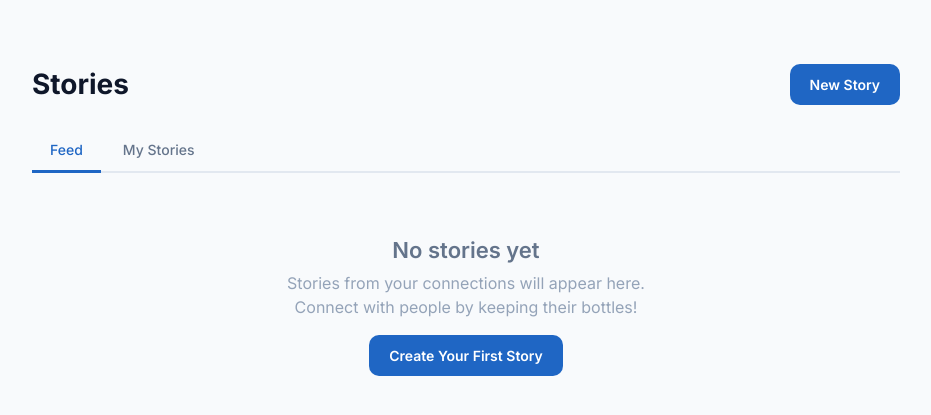
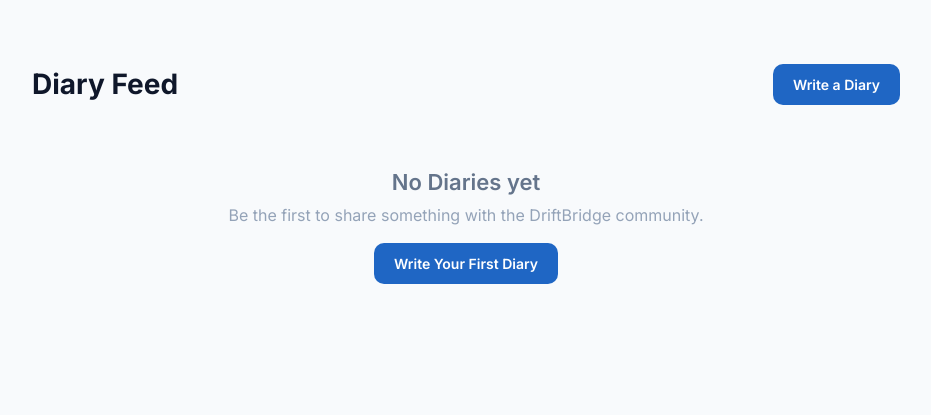
Before and after one commit to bhumika815/DriftBridge, a Flask app: template app/templates/story_feed.html in a window 1280 px wide. Shown: the part 65-480 px from the top of the page, without its empty margins (174-1105 px from the left). Run offline with Flask 3, Linux system fonts and the light colour scheme; the template is opened without the code that fills it, so the values that code supplies are empty; the visitor is signed in with stand-in values (Sample User, id 1).

Commit message:
Redesign diary feed

```diff
--- a/app/templates/story_feed.html
+++ b/app/templates/story_feed.html
@@ -1,7 +1,7 @@
 {% extends "base.html" %}
 
 {% block title %}
-Stories - DriftBridge
+Diary Feed - DriftBridge
 {% endblock %}
 
 {% block content %}
@@ -9,54 +9,155 @@ Stories - DriftBridge
 <div class="stories-container">
 
     <div class="stories-header">
-        <h1>Stories</h1>
+        <h1>Diary Feed</h1>
+
         <a href="{{ url_for('story.create_story') }}" class="btn btn-primary">
-            New Story
+            Write a Diary
         </a>
     </div>
 
-    <div class="tabs">
-        <a href="{{ url_for('story.feed') }}" class="tab active">Feed</a>
-        <a href="{{ url_for('story.my_stories') }}" class="tab">My Stories</a>
-    </div>
 
-    {% if users_with_stories %}
-        <div class="story-ring-grid">
+    {% if stories %}
 
-            <!-- My Story -->
-            <div class="add-story-card">
-                <a href="{{ url_for('story.my_stories') }}" style="text-decoration: none;">
-                    <div class="add-story">
-                        +
+        <div class="diary-feed">
+
+            {% for story in stories %}
+
+                <article class="diary-card">
+
+                    <div class="diary-header">
+
+                        <a
+                            href="{{ url_for('story.user_stories', user_id=story.user_id) }}"
+                            class="diary-author"
+                            style="text-decoration: none;"
+                        >
+
+                            <div class="avatar avatar-primary">
+                                {{ story.author.username[0]|upper }}
+                            </div>
+
+                            <strong>
+                                {{ story.author.username }}
+                            </strong>
+
+                        </a>
+
                     </div>
-                    <div class="story-username">Your Story</div>
-                </a>
-            </div>
 
-            <!-- Friends' Stories -->
-            {% for user_id, data in users_with_stories.items() %}
-                <div class="story-ring">
-                    <a href="{{ url_for('story.user_stories', user_id=user_id) }}" style="text-decoration: none;">
-                        <div class="story-avatar {% if not data.has_unviewed %}viewed{% endif %}">
-                            <div class="story-avatar-inner">
-                                {{ data.user.username[0].upper() }}
-                            </div>
+
+                    <a
+                        href="{{ url_for('story.view_story', story_id=story.id) }}"
+                        style="text-decoration: none; color: inherit;"
+                    >
+
+                        <div
+                            class="diary-content"
+                            style="background: {{ story.background_color or '#1a4380' }};"
+                        >
+                            {{ story.text_content }}
                         </div>
-                        <div class="story-username">{{ data.user.username }}</div>
+
                     </a>
-                </div>
+
+
+                    <div class="diary-actions">
+
+                        <button
+                            type="button"
+                            class="diary-action"
+                            disabled
+                            title="Likes will be available soon"
+                        >
+                            ♥
+                        </button>
+
+                        <button
+                            type="button"
+                            class="diary-action"
+                            disabled
+                            title="Comments will be available soon"
+                        >
+                            💬
+                        </button>
+
+                        <button
+                            type="button"
+                            class="diary-action"
+                            disabled
+                            title="Sharing will be available soon"
+                        >
+                            ↗
+                        </button>
+
+
+                        {% if story.user_id == current_user.id %}
+
+                            <form
+                                method="POST"
+                                action="{{ url_for('story.delete_story', story_id=story.id) }}"
+                                style="margin-left: auto;"
+                                onsubmit="return confirm('Delete this Diary?');"
+                            >
+
+                                <input
+                                    type="hidden"
+                                    name="csrf_token"
+                                    value="{{ csrf_token() }}"
+                                >
+
+                                <button
+                                    type="submit"
+                                    class="diary-action diary-delete"
+                                    title="Delete Diary"
+                                >
+                                    ⋮
+                                </button>
+
+                            </form>
+
+                        {% else %}
+
+                            <button
+                                type="button"
+                                class="diary-action"
+                                disabled
+                                title="Reporting will be available soon"
+                            >
+                                ⋮
+                            </button>
+
+                        {% endif %}
+
+                    </div>
+
+                </article>
+
             {% endfor %}
 
         </div>
+
+
     {% else %}
+
         <div class="empty-state">
-            <h2>No stories yet</h2>
-            <p>Stories from your connections will appear here.</p>
-            <p>Connect with people by keeping their bottles!</p>
-            <a href="{{ url_for('story.create_story') }}" class="btn btn-primary" style="margin-top: 16px;">
-                Create Your First Story
+
+            <h2>No Diaries yet</h2>
+
+            <p>
+                Be the first to share something with the DriftBridge community.
+            </p>
+
+            <a
+                href="{{ url_for('story.create_story') }}"
+                class="btn btn-primary"
+                style="margin-top: 16px;"
+            >
+                Write Your First Diary
             </a>
+
         </div>
+
     {% endif %}
 
 </div>
```
